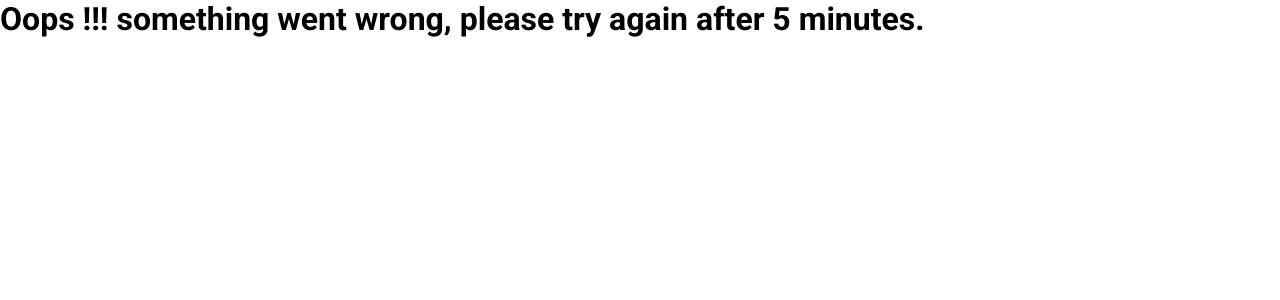
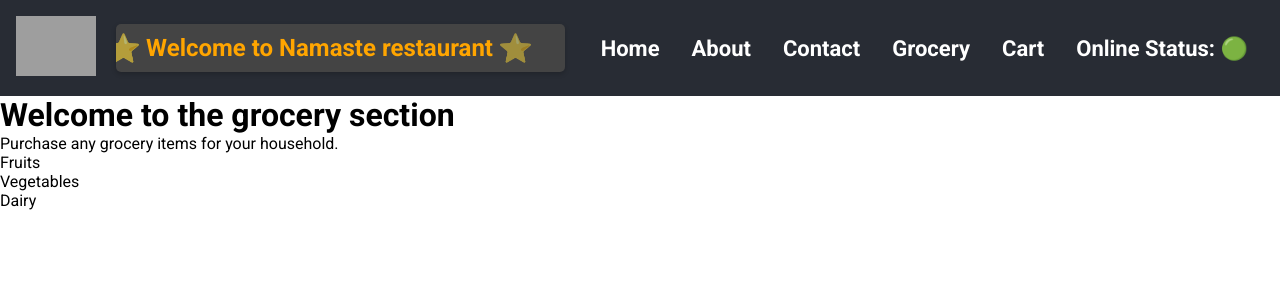
Before and after one commit to VeereshBiradar/Namaste-React2, a React (Vite) app: page /grocery in a window 1280 px wide. Shown: the top 300 px of the page. Built offline with nearby package versions, Linux system fonts and the light colour scheme; grey boxes are pictures that could not be loaded.

Commit message:
Lazy loading implemented

```diff
--- a/App.jsx
+++ b/App.jsx
@@ -1,4 +1,4 @@
-import React from "react";
+import React, { lazy, Suspense } from "react";
 import ReactDOM from "react-dom/client";
 import "./index.scss";
 import Header from "./src/components/Header";
@@ -9,11 +9,14 @@ import About from "./src/components/About";
 import Error from "./src/components/Error";
 import RestaurantMenu from "./src/components/RestaurantMenu";
 
+// Lazy load the Grocery component
+const Grocery = lazy(() => import('./src/components/Grocery'));
+
 const App = () => {
   return (
     <>
       <Header />
-      <Outlet/>
+      <Outlet />
     </>
   );
 };
@@ -21,29 +24,24 @@ const App = () => {
 const appRouter = createBrowserRouter([
   {
     path: '/',
-    element: <App/>,
+    element: <App />,
     children: [
+      { path: '/', element: <Body /> },
+      { path: '/contact', element: <Contact /> },
       {
-        path: '/',
-        element: <Body/>
+        path: '/grocery',
+        element: (
+          <Suspense fallback={<h1>Loading....</h1>}>
+            <Grocery />
+          </Suspense>
+        ),
       },
-      {
-        path: '/contact',
-        element: <Contact/>
-      },
-      {
-        path: '/about',
-        element: <About/>
-      },
-      {
-        path: '/restaurant/:resId',
-        element: <RestaurantMenu/>
-      }
-
+      { path: '/about', element: <About /> },
+      { path: '/restaurant/:resId', element: <RestaurantMenu /> },
     ],
-    errorElement: <Error/>
-  }
-])
+    errorElement: <Error />,
+  },
+]);
 
 const rootElement = ReactDOM.createRoot(document.getElementById("root"));
-rootElement.render(<RouterProvider  router={appRouter}/>);
+rootElement.render(<RouterProvider router={appRouter} />);
--- a/src/components/About.jsx
+++ b/src/components/About.jsx
@@ -1,9 +1,16 @@
 import React from 'react'
+import User from './User';
 
 const About = () => {
   return (
-    <div>Say something about yoursef</div>
+    <>
+      <div>Say something about yoursef</div>
+      {/* <User name={'Veeresh Biradar'} profession={'Software Engineer'} location={'Hyderabad'}/>
+      <br />
+      <UserClass name={'Veeresh'} profession={'Software Engineer'} location={'Hyderabad'}/> */}
+      <User/>
+    </>
   )
 }
 
-export default About
+export default About;
--- a/src/components/Error.jsx
+++ b/src/components/Error.jsx
@@ -1,6 +1,5 @@
 import React from 'react'
 import { useRouteError } from 'react-router-dom'
-
 
 const Error = () => {
 
--- /dev/null
+++ b/src/components/Grocery.jsx
@@ -0,0 +1,15 @@
+const Grocery = () => {
+    return (
+        <div className="grocery-section">
+            <h1>Welcome to the grocery section</h1>
+            <p>Purchase any grocery items for your household.</p>
+            <ul>
+                <li>Fruits</li>
+                <li>Vegetables</li>
+                <li>Dairy</li>
+            </ul>
+        </div>
+    );
+}
+
+export default Grocery;
--- a/src/components/Header.jsx
+++ b/src/components/Header.jsx
@@ -1,7 +1,11 @@
 import { Link } from "react-router-dom";
 import { logo } from "../utils/constant";
+import useOnlineStatus from "../utils/useOnlineStatus";
 
 const Header = () => {
+
+  const onlineStatus = useOnlineStatus();
+
   return (
     <header className="header">
      <Link to={'/'}> <img src={logo} alt="logo" className="header__logo" /></Link>
@@ -13,7 +17,9 @@ const Header = () => {
           <li className="header__nav-item"><Link to='/'>Home</Link></li>
           <li className="header__nav-item"><Link to='/about'>About</Link></li>
           <li className="header__nav-item"><Link to='/contact'>Contact</Link></li>
+          <li className="header__nav-item"><Link to='/grocery'>Grocery</Link></li>
           <li className="header__nav-item">Cart</li>
+          <li className="header__nav-item">Online Status: {onlineStatus ? '🟢' : '🔴'}</li>
         </ul>
       </nav>
     </header>
--- a/src/components/RestaurantMenu.jsx
+++ b/src/components/RestaurantMenu.jsx
@@ -1,45 +1,38 @@
-import { useEffect, useState } from "react";
 import ShimmerCard from "./ShimmerCard";
 import { useParams } from "react-router-dom";
-import { MENU_API } from "../utils/constant";
-
-
+import useRestaurantMenu from "../utils/useRestaurantMenu";
+import useOnlineStatus from "../utils/useOnlineStatus";
 
 const RestaurantMenu = () => {
 
-    const [resInfo, setResInfo] = useState(null);
+    const { resId } = useParams(); //get the id from url
 
-    const {resId }= useParams();
+    const resInfo = useRestaurantMenu(resId);
 
+    const onlineStatus = useOnlineStatus();
 
-    useEffect(() => {
-        getRestaurantInfo();
-    }, [])
+    console.log("online status ❤️❤️❤️✅", onlineStatus)
 
-    const getRestaurantInfo = async () => {
-        const api = await fetch(MENU_API+resId);
-        const data = await api.json();
-        setResInfo(data);
+    console.log(resInfo);
+
+    if (resInfo === null) {
+        return <ShimmerCard />
     }
 
-    if(resInfo === null) {
-        return <ShimmerCard/>
+    if(onlineStatus === false) {
+        return <h1>You're offline! Please check your internet connection</h1>
     }
 
-    const {id, name, city, costForTwoMessage} = resInfo?.data?.cards[2]?.card?.card?.info;
+    const { name, city } = resInfo?.data?.cards[2]?.card?.card?.info;
 
     const { itemCards } = resInfo?.data?.cards[4]?.groupedCard?.cardGroupMap?.REGULAR?.cards[2]?.card?.card;
-    console.log(itemCards)
-
-
-
 
     return (
         <>
-           <h1>{name}, {city}</h1>
-           <h2>Menu Items: </h2>
+            <h1>{name}, {city}</h1>
+            <h2>Menu Items: </h2>
             <ul>
-                {itemCards.map((item, index)=> {
+                {itemCards.map((item, index) => {
                     return (
                         <li key={index}>{item?.card?.info?.name}</li>
                     )
--- a/src/components/ShimmerCard.jsx
+++ b/src/components/ShimmerCard.jsx
@@ -1,4 +1,3 @@
-// ShimmerCard.js
 import React from 'react';
 import '../styles/ShimmerCard.scss';
 
--- /dev/null
+++ b/src/components/User.jsx
@@ -0,0 +1,88 @@
+import { Component } from "react";
+import UserClass from "./UserClass";
+
+class User extends Component {
+
+    constructor() {
+        super();
+
+      this.state = {
+        userInfo: {
+            name: 'veeresh',
+            location: 'Bangalore',
+            avatarurl: 'https://dummy'
+        }
+      }
+    }
+
+    async componentDidMount() {
+
+        const url = await fetch('https://api.github.com/users/VeereshBiradar');
+        const data = await url.json();
+        console.log(data);
+
+        //when we call setState then the updating state begins
+        this.setState({ userInfo: data})
+
+        setInterval(()=> {
+            console.log("setinterval get called");
+        }, 1000)
+
+        //it's not reloading it's just changing the component
+        //explore more on it
+        // you need to take care of every single line of code that's the maturity of senior developer
+        //you need to clean up everything
+        //clear interval or clear setTimeout
+
+        //clearInterval
+        //when you're creting a mess code, you need to clear that
+    }
+
+    render() {
+        debugger;
+        return (
+            <>
+                <div>I am User clas</div>
+                <UserClass name={'First Child '}/>
+                <UserClass name={'Second Child '}/>
+                <UserClass name={'Third Child '}/>
+            </>
+        )
+    }
+}
+
+export default User;
+
+
+
+
+/*
+
+constructor (dummy data)
+Render (dummy data)
+    <Html></Html> (dummy data)
+CompoenntDidMount
+     <Api call></Api>
+     <this.setState></this.setState> ---> state variable data
+
+----update
+render (API data)
+html loaded with new api data
+then it will call
+componentDidUpdate
+
+first Mounting cycle happens, then updating
+
+React is so simplified & simple to use , code  etc
+
+
+//when you're using github api  dont exceed the rate of limit
+
+//never compare functional compoenent life cycle hook with clas based components
+
+//Roasting others ---english meaning
+
+
+
+
+*/
--- /dev/null
+++ b/src/components/UserClass.jsx
@@ -0,0 +1,32 @@
+import React from 'react';
+
+class UserClass extends React.Component {
+
+    constructor(props) {
+        super(props);
+    }
+
+
+    render() {
+
+        // const {name, profession, location } = this.props;
+
+        //Never directly update state variable
+        return (
+            <>
+                {/* <h1>Class based component</h1>
+                <button onClick={()=> {
+                    this.setState({
+                        count: this.state.count + 1
+                    })
+                }}>Count Increment</button>
+                <h2>Count: { count}</h2>
+                <div>Name: {name}</div>
+                <div>Profession: {profession}</div>
+                <div>Location: {location}</div> */}
+            </>
+        )
+    }
+}
+
+export default UserClass;
--- /dev/null
+++ b/src/utils/useOnlineStatus.js
@@ -0,0 +1,21 @@
+import { useEffect, useState } from "react"
+
+const useOnlineStatus = () => {
+
+    const [onlineStatus, setOnlineStatus] = useState(true);
+
+    useEffect(()=> {
+
+        window.addEventListener('offline', ()=> {
+            setOnlineStatus(false);
+        });
+
+        window.addEventListener('online', ()=>{
+            setOnlineStatus(true);
+        })
+    }, [])
+
+    return onlineStatus;
+}
+
+export default useOnlineStatus;
--- /dev/null
+++ b/src/utils/useRestaurantMenu.js
@@ -0,0 +1,21 @@
+import { useEffect, useState } from "react"
+import { MENU_API } from "../utils/constant";
+
+const useRestaurantMenu = (resId) => {
+
+    const [resInfo, setResInfo] = useState(null);
+
+    const getRestaurantInfo = async () => {
+        const api = await fetch(MENU_API + resId);
+        const data = await api.json();
+        setResInfo(data);
+    }
+
+
+    useEffect(() => {
+        getRestaurantInfo();
+    }, []);
+    return resInfo;
+}
+
+export default useRestaurantMenu;
```
Also changed, not shown: src/components/Body.jsx (+2 -9 lines), 1 other file (tests, documents, lock files or other folders).
